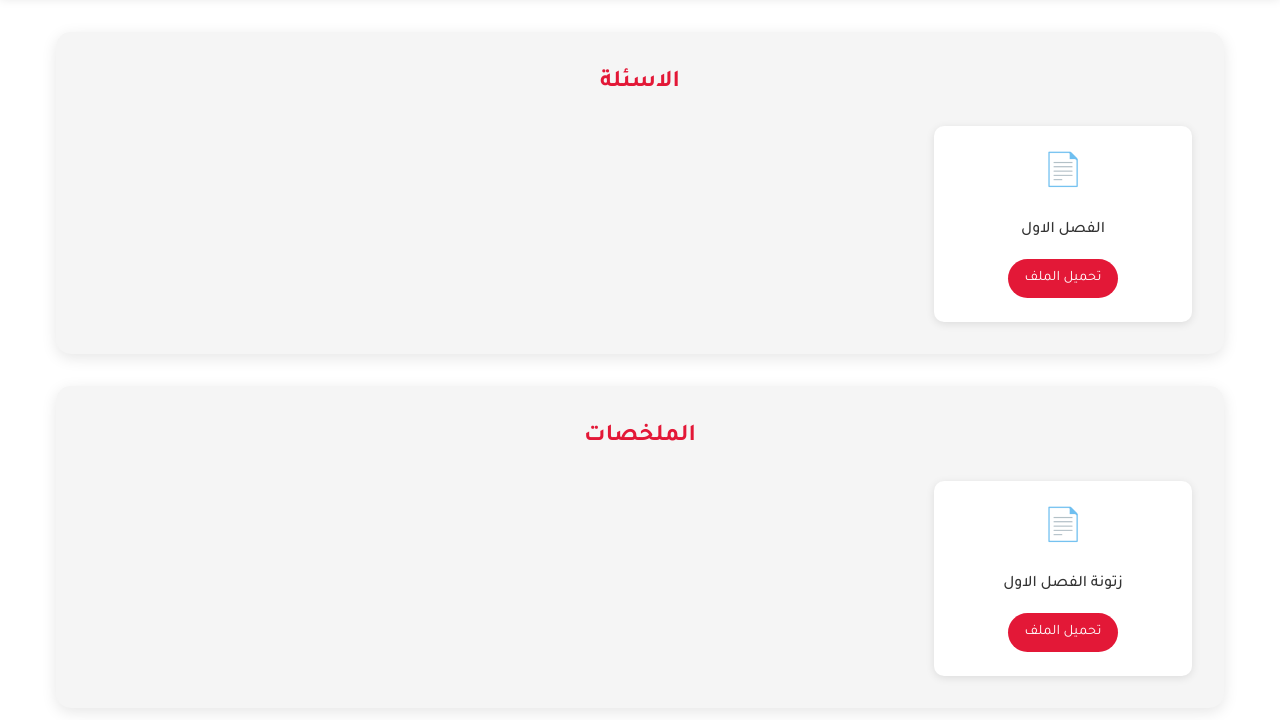
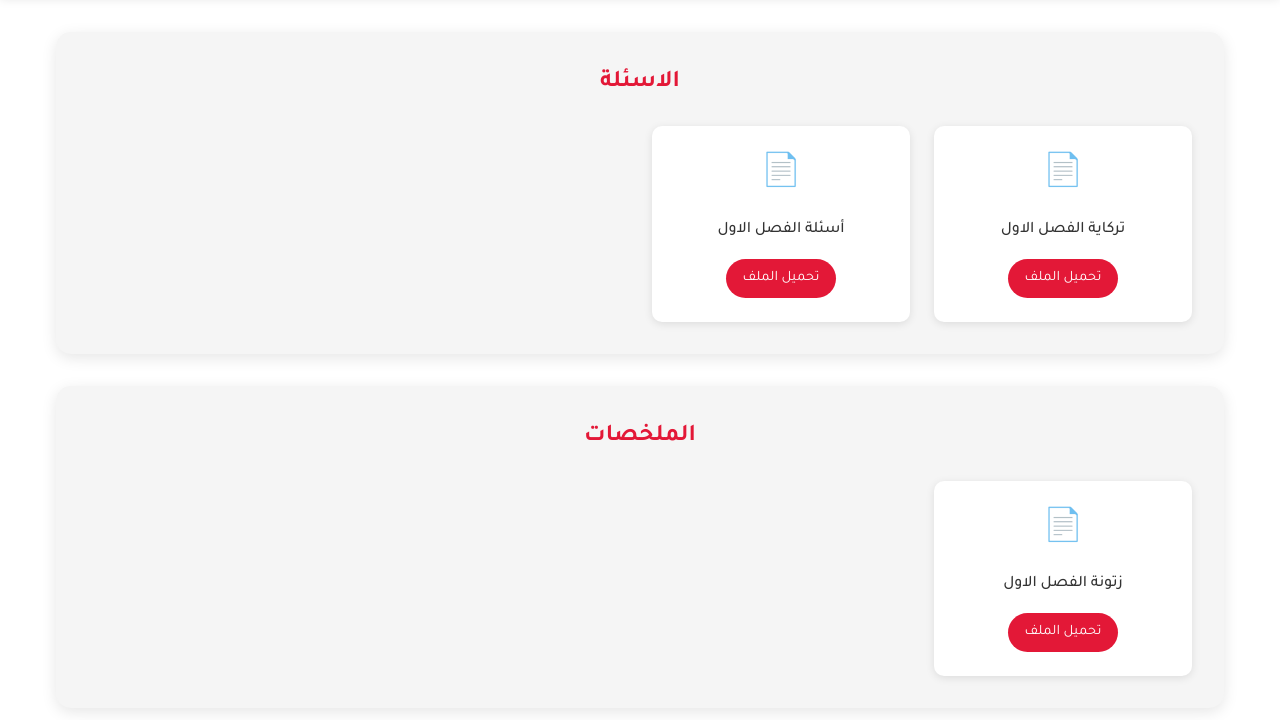
Before and after one commit to 56879-e/GELVANO, a plain HTML site: page third-grade-files.html in a window 1280 px wide. Shown: the part 80-800 px from the top of the page. Drawn offline with nearby package versions, Linux system fonts and the light colour scheme.

Commit message:
Add files via upload

```diff
--- a/third-grade-files.html
+++ b/third-grade-files.html
@@ -106,10 +106,15 @@
             <div class="files-grid">
                 <div class="file-card">
                     <div class="file-icon">📄</div>
-                    <div class="file-name">الفصل الاول   </div>
+                    <div class="file-name"> تركاية الفصل الاول    </div>
                     <a href="files\الصف الثالث الثانوي\تركاية الفصل الاول .pdf" class="download-button">تحميل الملف</a>
                 </div>
                 <!-- Add more file cards as needed -->
+                <div class="file-card">
+                    <div class="file-icon">📄</div>
+                    <div class="file-name"> أسئلة الفصل الاول    </div>
+                    <a href="files\الصف الثالث الثانوي\اسئلة الفصل الاول .pdf" class="download-button">تحميل الملف</a>
+                </div>
             </div>
         </section>
 
```
Also changed, not shown: 1 other file.
